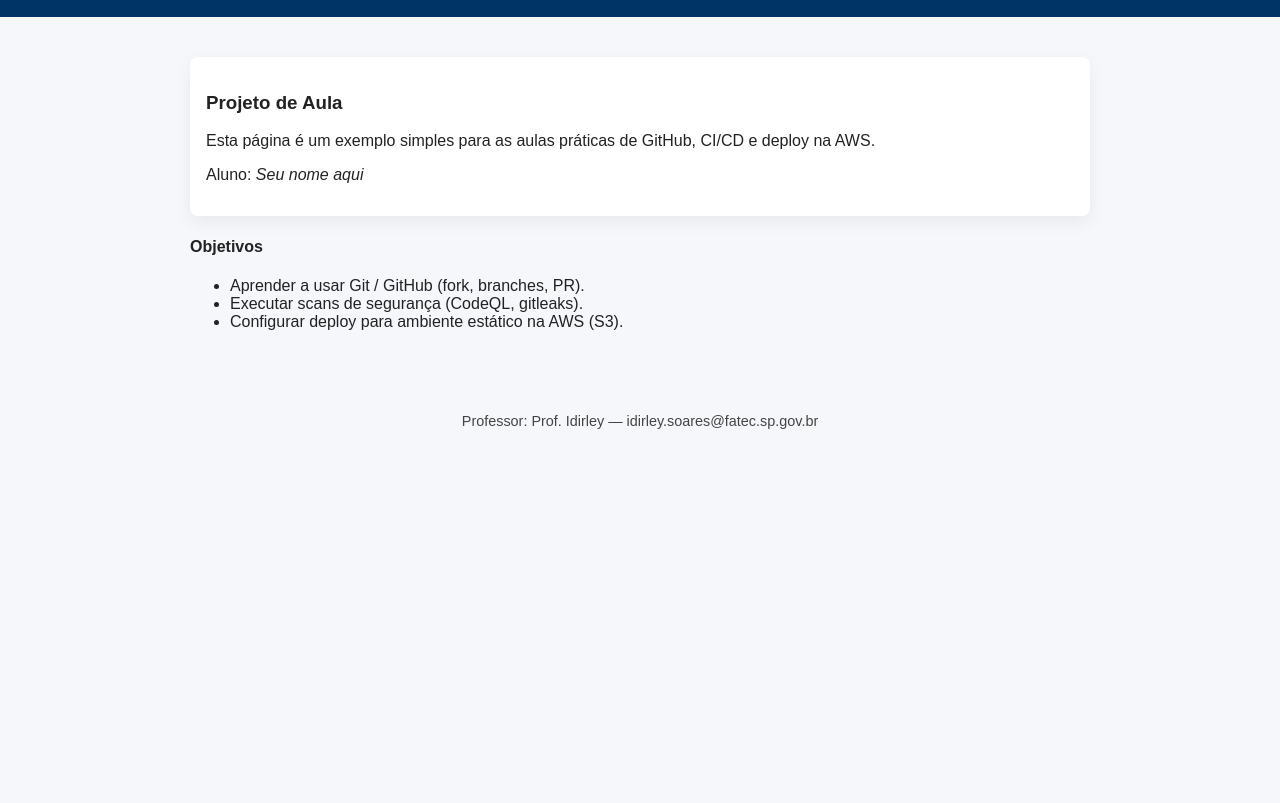
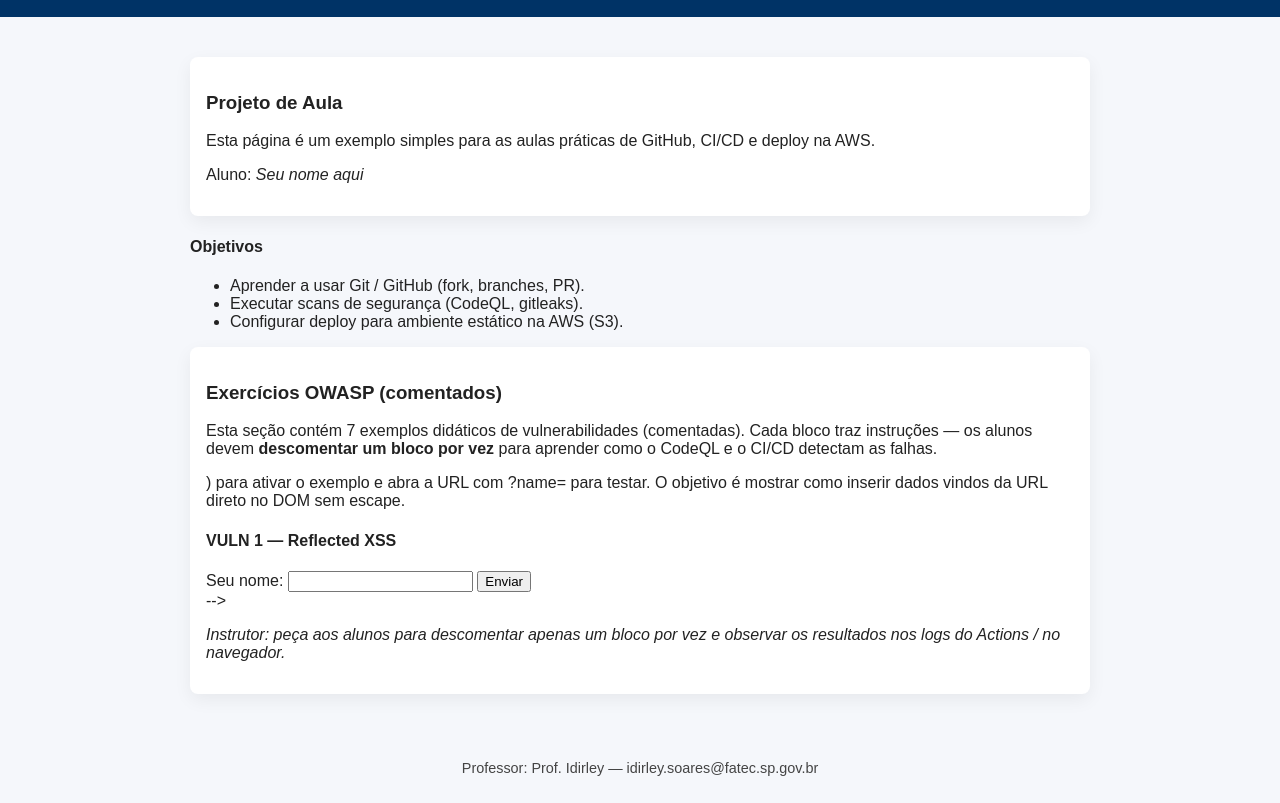
Before and after one commit to testefatec/Des_Sistemas_Prof_Idirley, a plain HTML site: page index.html in a window 1280 px wide. Shown: the part 141-944 px from the top of the page. Before the commit the page ends 800 px from the top, so only its background shows below. Drawn offline with Linux system fonts and the light colour scheme.

Commit message:
atualizando o index.html

```diff
--- a/index.html
+++ b/index.html
@@ -27,6 +27,133 @@
           <li>Configurar deploy para ambiente estático na AWS (S3).</li>
         </ul>
       </section>
+
+      <section class="card">
+        <h3>Exercícios OWASP (comentados)</h3>
+        <p>Esta seção contém 7 exemplos didáticos de vulnerabilidades (comentadas). Cada bloco traz instruções — os alunos devem <strong>descomentar um bloco por vez</strong> para aprender como o CodeQL e o CI/CD detectam as falhas.</p>
+
+        <!-- BEGIN VULN-1: Reflected XSS -->
+        <!--
+        Vulnerabilidade: Reflected Cross-Site Scripting (XSS).
+        Instrução: Remova estes comentários (<!-- ... -->) para ativar o exemplo e abra a URL com ?name=<script>alert(1)</script> para testar.
+        O objetivo é mostrar como inserir dados vindos da URL direto no DOM sem escape.
+
+        <h4>VULN 1 — Reflected XSS</h4>
+        <form method="GET" action="">
+          <label>Seu nome: <input name="name" /></label>
+          <button type="submit">Enviar</button>
+        </form>
+        <div id="vuln1-output"></div>
+        <script>
+          // vulnerável: inserir diretamente o parâmetro no innerHTML
+          const params = new URLSearchParams(window.location.search);
+          const name = params.get('name');
+          if (name) document.getElementById('vuln1-output').innerHTML = 'Olá, ' + name;
+        </script>
+        -->
+        <!-- END VULN-1 -->
+
+        <!-- BEGIN VULN-2: DOM-based XSS -->
+        <!--
+        Vulnerabilidade: DOM-based XSS (manipulação do fragmento/hash).
+        Instrução: Descomente e use URL com #msg=%3Cscript%3Ealert(2)%3C/script%3E
+        -->
+
+        <!--
+        <h4>VULN 2 — DOM-based XSS</h4>
+        <div id="vuln2">Mensagem: </div>
+        <script>
+          // vulnerável: usar location.hash diretamente
+          const raw = decodeURIComponent(location.hash.substring(1));
+          if (raw) document.getElementById('vuln2').innerHTML += raw;
+        </script>
+        -->
+        <!-- END VULN-2 -->
+
+        <!-- BEGIN VULN-3: Unsafe eval() -->
+        <!--
+        Vulnerabilidade: execução de código com eval() usando entrada do usuário.
+        Instrução: descomente e acesse ?code=2+2 para ver o resultado; tente payloads maliciosos em ambiente controlado.
+        -->
+
+        <!--
+        <h4>VULN 3 — Unsafe eval()</h4>
+        <form method="GET">
+          <label>Code: <input name="code" value="2+2"/></label>
+          <button>Run</button>
+        </form>
+        <pre id="vuln3"></pre>
+        <script>
+          const p = new URLSearchParams(location.search);
+          const code = p.get('code');
+          if (code) {
+            // inseguro: eval executa código arbitrário
+            try { document.getElementById('vuln3').textContent = eval(code); } catch(e) { document.getElementById('vuln3').textContent = 'Erro'; }
+          }
+        </script>
+        -->
+        <!-- END VULN-3 -->
+
+        <!-- BEGIN VULN-4: Hardcoded API key -->
+        <!--
+        Vulnerabilidade: chave/API key hardcoded em JavaScript (exposição de credenciais).
+        Instrução: descomente para ver a chave disponível no console (NÃO use em produção).
+        -->
+
+        <!--
+        <h4>VULN 4 — Hardcoded API Key</h4>
+        <script>
+          // Exemplo inseguro: chave visível no cliente
+          const API_KEY = 'AKIAEXEMPLO1234567890';
+          console.log('Chave API (insegura):', API_KEY);
+        </script>
+        -->
+        <!-- END VULN-4 -->
+
+        <!-- BEGIN VULN-5: Sensitive data in localStorage -->
+        <!--
+        Vulnerabilidade: armazenamento de senhas/dados sensíveis em localStorage.
+        Instrução: descomente e clique para salvar uma senha no armazenamento local (apenas em laboratório).
+        -->
+
+        <!--
+        <h4>VULN 5 — Sensitive Data in localStorage</h4>
+        <form id="login-form">
+          <label>Usuário: <input id="u"/></label>
+          <label>Senha: <input id="p" type="password"/></label>
+          <button type="button" onclick="localStorage.setItem('pwd', document.getElementById('p').value); alert('Senha salva (inseguro)');">Salvar</button>
+        </form>
+        -->
+        <!-- END VULN-5 -->
+
+        <!-- BEGIN VULN-6: CSRF via image GET -->
+        <!--
+        Vulnerabilidade: CSRF (requisição sem proteção).
+        Instrução: descomente para ver como uma imagem pode disparar uma ação GET em outro domínio (exemplo didático).
+        -->
+
+        <!--
+        <h4>VULN 6 — CSRF (imagem)</h4>
+        <p>Ao carregar a página abaixo o browser fará uma requisição GET que poderia executar ação em outra sessão.</p>
+        <img src="https://example.com/transfer?to=attacker&amount=100" alt="csrf" />
+        -->
+        <!-- END VULN-6 -->
+
+        <!-- BEGIN VULN-7: Insecure Direct Object Reference (IDOR) -->
+        <!--
+        Vulnerabilidade: IDOR — referência direta a recurso sem verificação de autorização.
+        Instrução: descomente e observe o link que acessa um recurso sensível por ID.
+        -->
+
+        <!--
+        <h4>VULN 7 — IDOR (Insecure Direct Object Reference)</h4>
+        <p>Exemplo de link que aponta diretamente para um recurso por ID.</p>
+        <a href="/download?file=private-report-1234.pdf">Download relatório privado</a>
+        -->
+        <!-- END VULN-7 -->
+
+        <p><em>Instrutor: peça aos alunos para descomentar apenas um bloco por vez e observar os resultados nos logs do Actions / no navegador.</em></p>
+      </section>
     </main>
 
     <footer>
```
